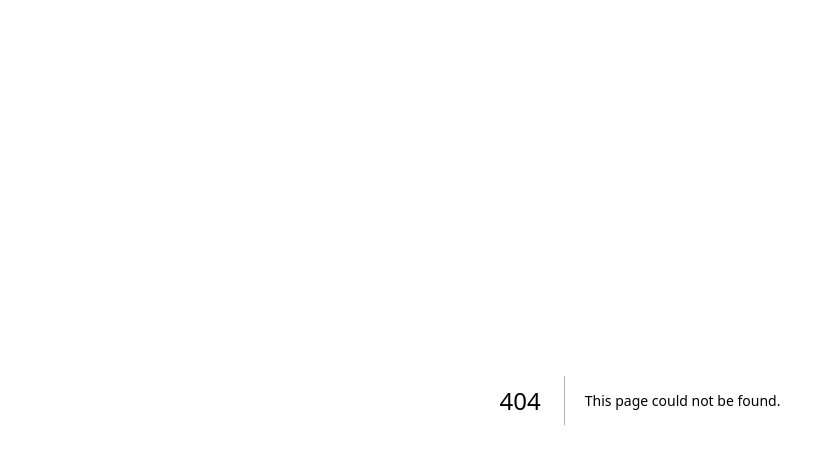
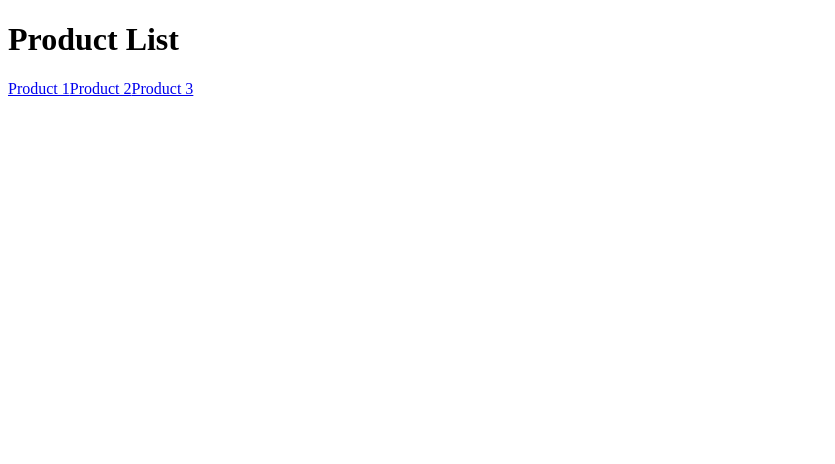
Before and after one commit to Ekkylibre/next, a Next.js app: page /products in a window 1280 px wide. Before the commit this address had no page. Shown: the top 464 px of the page, without its empty margins (0-835 px from the left). Built offline with nearby package versions, Linux system fonts and the light colour scheme.

Commit message:
✨ Use Routing dynamic > Add Products

```diff
--- /dev/null
+++ b/src/app/products/page.tsx
@@ -0,0 +1,12 @@
+import Link from "next/link";
+
+export default function ProductList() {
+    return (
+        <>
+            <h1>Product List</h1>
+            <Link href="products/1">Product 1</Link>
+            <Link href="products/2">Product 2</Link>
+            <Link href="products/3">Product 3</Link>
+        </>
+    )
+}
```
Also changed, not shown: src/app/products/[id]/page.tsx (added, +7 -0 lines).
